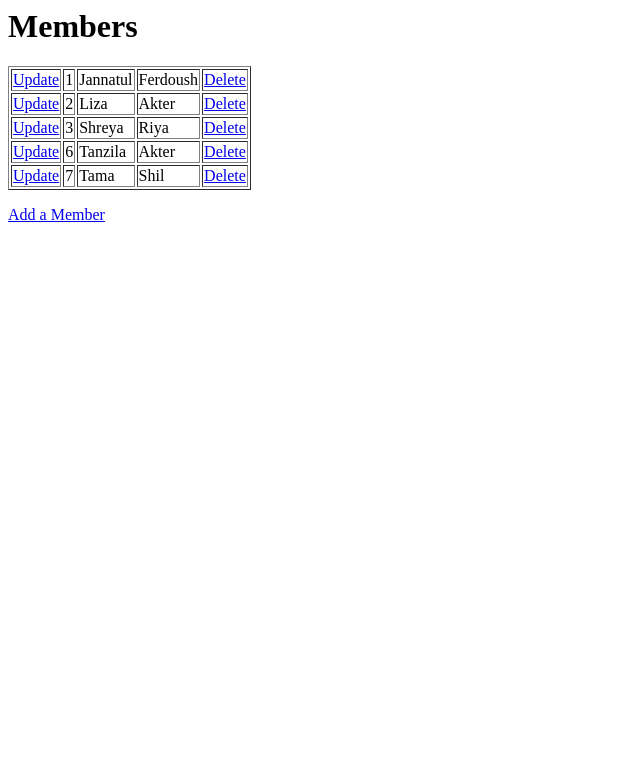
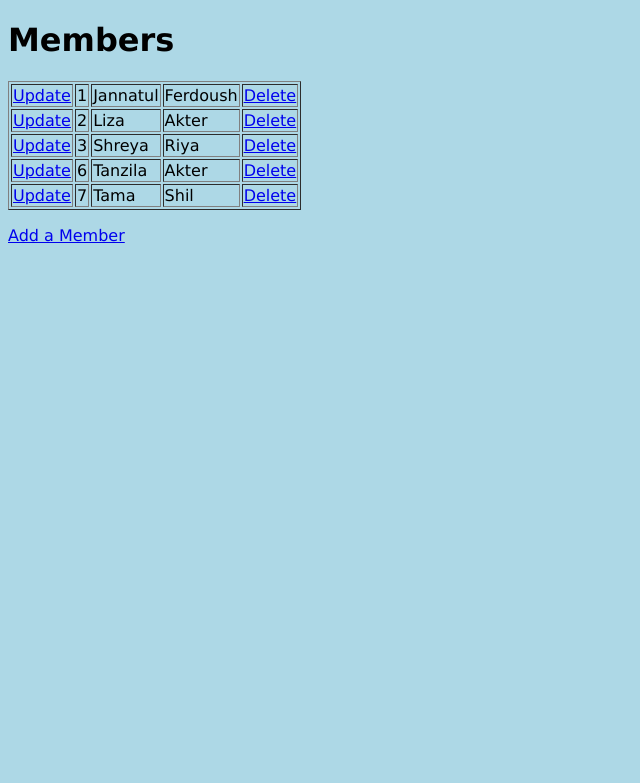
Before and after one commit to jannat-349/Django-CRUD, a Django app: page /first_app/ in a window 1280 px wide. Shown: the top 783 px of the page, without its empty margins (0-640 px from the left). Run offline with Django 4.2, Linux system fonts and the light colour scheme; data comes from the database, SQL or seed files in the repository; both versions use the stored data as it was after the commit.

Commit message:
added css file

```diff
--- /dev/null
+++ b/first_project/first_app/static/myfirst.css
@@ -0,0 +1,4 @@
+body {
+    background-color: lightblue;
+    font-family: Verdana;
+}
--- a/first_project/first_app/templates/index.html
+++ b/first_project/first_app/templates/index.html
@@ -1,6 +1,12 @@
-<h1>Members</h1>
+{% load static %}
+<!DOCTYPE html>
+<html>
+<link rel="stylesheet" href="{% static 'myfirst.css' %}">
+<body>
 
-<table border="1">
+    <h1>Members</h1>
+
+    <table border="1">
     {% for x in mymembers%}
     <tr>
         <td><a href="update/{{ x.id}}">Update</a></td>
@@ -11,7 +17,9 @@
     </tr>
     {%endfor %}
 
-</table>
-<p>
+    </table>
+    <p>
     <a href="add/">Add a Member</a>
-</p>
+    </p>
+</body>
+</html>
```
Also changed, not shown: first_project/db.sqlite3, first_project/first_app/static/__init__.py (added).
